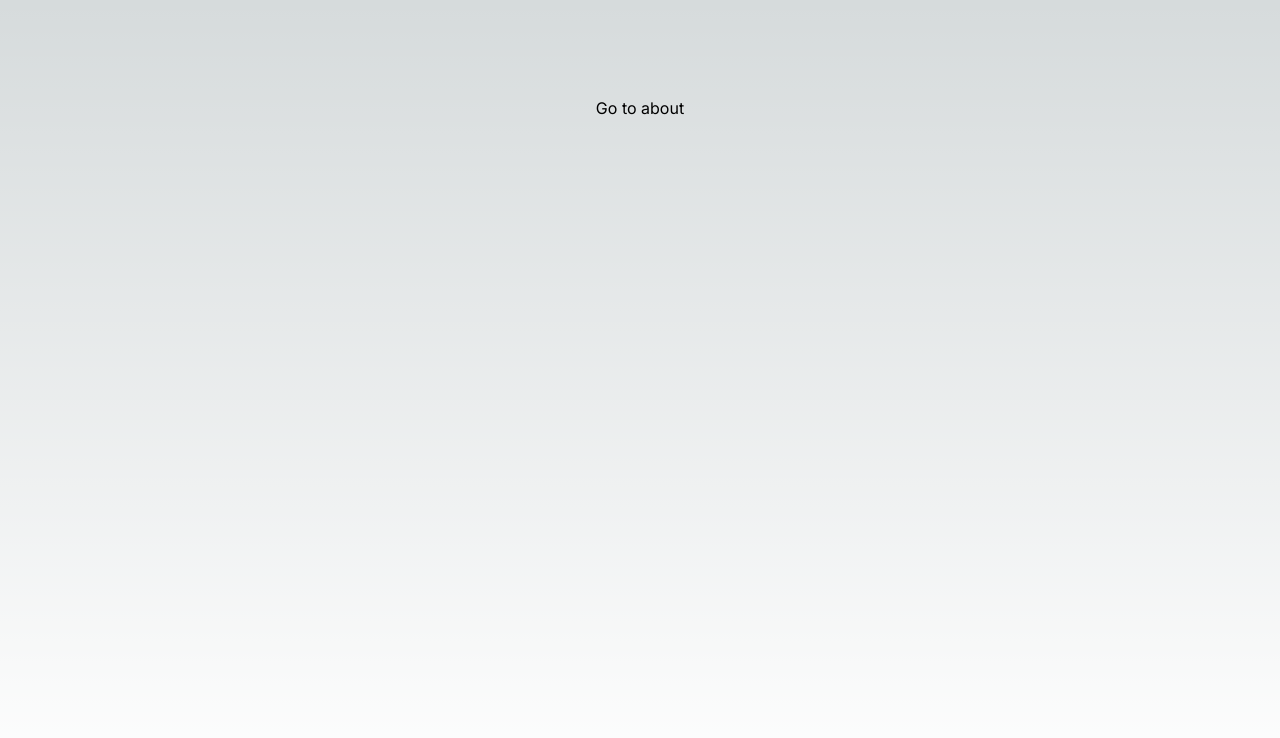
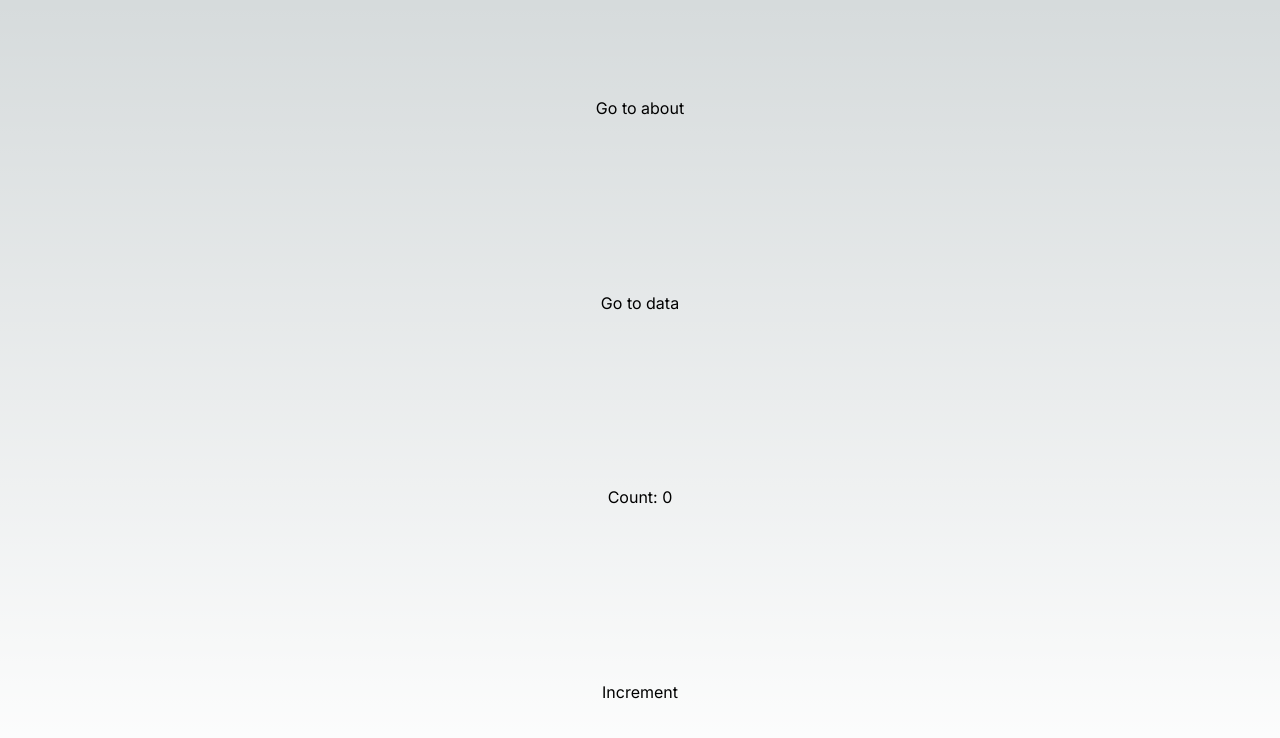
Before and after one commit to hwakkub/myplayground-next-, a Next.js app: page / in a window 1280 px wide. Shown: the top 738 px of the page. Built offline with nearby package versions, Linux system fonts and the light colour scheme.

Commit message:
useState

```diff
--- /dev/null
+++ b/src/app/data/page.tsx
@@ -0,0 +1,25 @@
+import Link from 'next/link'
+
+// const Data = () => {
+
+//   return (
+//     <>
+//       <p>This is data page</p>
+//       <Link href="/">Back to Home</Link>
+//     </>
+//   )
+// }
+export default function Data({
+    searchParams,
+}:{
+    searchParams:{
+        name: string;
+        age: string;
+    };
+}) {
+    return <>
+     <p>This is data page</p>
+     <p>{searchParams.name}</p>
+     <Link href="/">Back to Home</Link>
+    </>
+}
--- a/src/app/page.tsx
+++ b/src/app/page.tsx
@@ -1,8 +1,21 @@
+"use client";
 import Link from 'next/link'
+import React, { useState } from 'react'
 export default function Home() {
+  const [count, setCount] = useState(0);
+  function handleIncrement() {
+    setCount(count + 1);
+  }
   return (
     <main className="flex min-h-screen flex-col items-center justify-between p-24">
      <Link href="/about">Go to about</Link>
+     <Link href={{pathname: "/data",query:{
+      name:"John yea",
+      age:"20",
+     },}}>Go to data</Link>
+    <p>Count: {count}</p>
+      <button onClick={handleIncrement}>Increment</button>
+
     </main>
   );
 }
```
